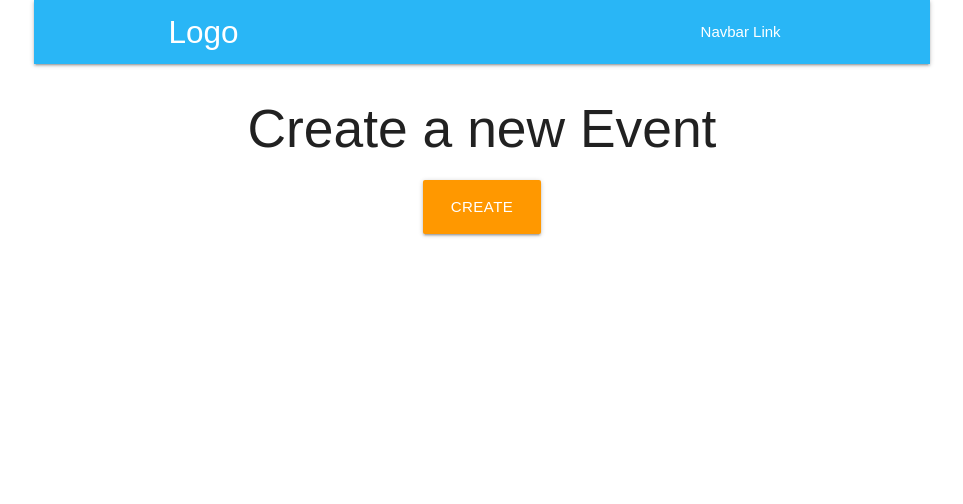
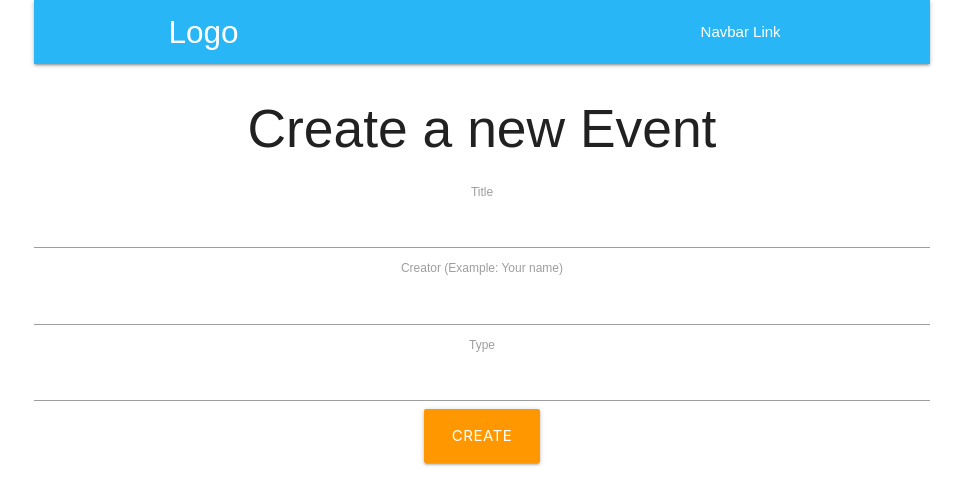
Before and after one commit to shimoal/are-you-free, a React (Create React App) app in the folder client/: page /events/new in a window 1280 px wide. Shown: the top 504 px of the page, without its empty margins (158-1121 px from the left). Built offline with nearby package versions, Linux system fonts and the light colour scheme.

Commit message:
Create event form

```diff
--- a/client/src/components/events/CreateEvent.tsx
+++ b/client/src/components/events/CreateEvent.tsx
@@ -1,5 +1,6 @@
 import * as React from "react";
 const { Component } = React;
+import EventForm from "./EventForm";
 
 export default class CreateEvent extends Component {
 	render() {
@@ -7,12 +8,7 @@ export default class CreateEvent extends Component {
 			<div className="center">
 				<h2>Create a new Event</h2>
 				<div className="row center">
-					<a
-						href="/events/new"
-						className="btn-large waves-effect waves-light orange"
-					>
-						Create
-					</a>
+					<EventForm />
 				</div>
 			</div>
 		);
--- /dev/null
+++ b/client/src/components/events/EventForm.tsx
@@ -0,0 +1,56 @@
+import * as React from "react";
+const { Component } = React;
+
+class EventForm extends Component {
+	state = {
+		createdBy: "",
+		eventType: "",
+		title: ""
+	};
+
+	handleChange(field: string, event: any) {
+		this.setState({ [field]: event.target.value });
+	}
+
+	handleSubmit(event: any) {
+		console.log("submit", this.state);
+		event.preventDefault();
+	}
+
+	render() {
+		return (
+			<div>
+				<form onSubmit={() => this.handleSubmit}>
+					<label>Title</label>
+					<input
+						type="text"
+						value={this.state.title}
+						onChange={event => this.handleChange("title", event)}
+					/>
+
+					<label>Creator (Example: Your name)</label>
+					<input
+						type="text"
+						value={this.state.createdBy}
+						onChange={event => this.handleChange("createdBy", event)}
+					/>
+
+					<label>Type</label>
+					<input
+						type="text"
+						value={this.state.eventType}
+						onChange={event => this.handleChange("eventType", event)}
+					/>
+
+					<input
+						className="btn-large waves-effect waves-light orange"
+						type="submit"
+						value="Create"
+					/>
+				</form>
+			</div>
+		);
+	}
+}
+
+export default EventForm;
```
